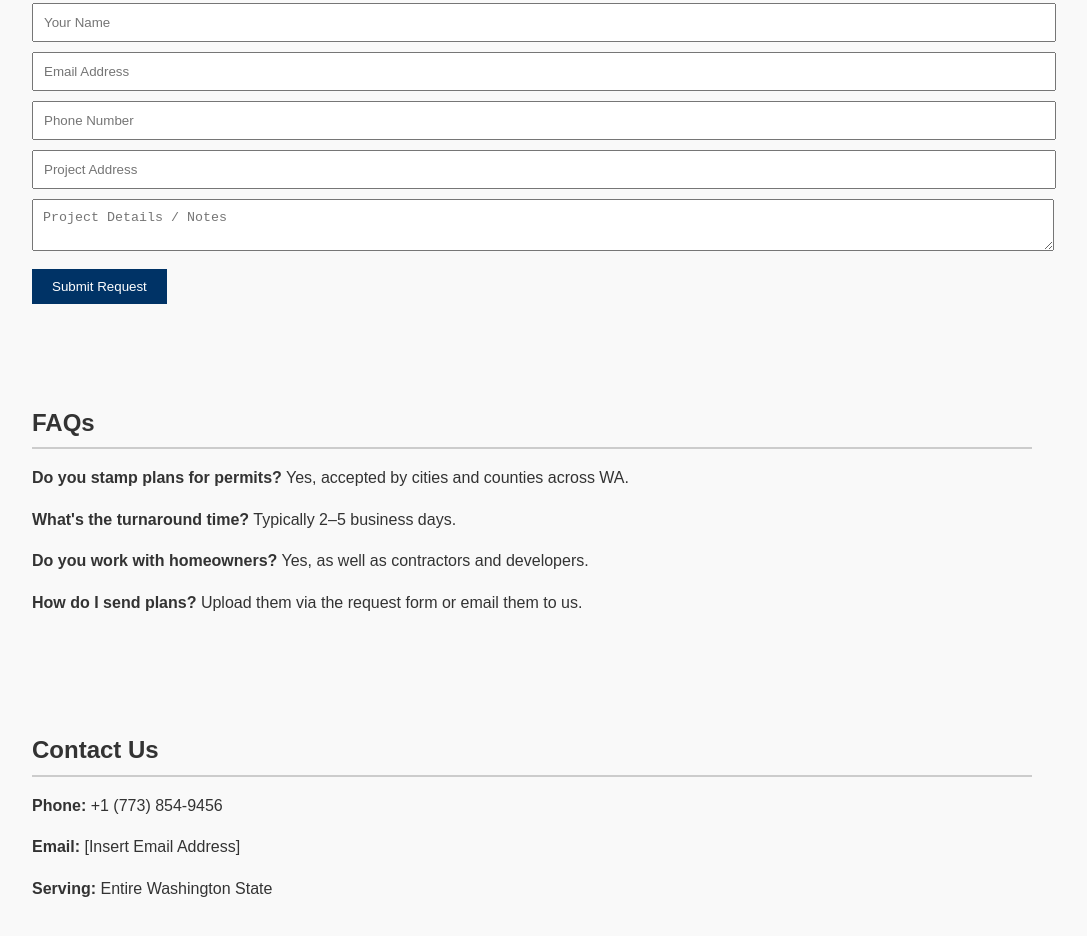
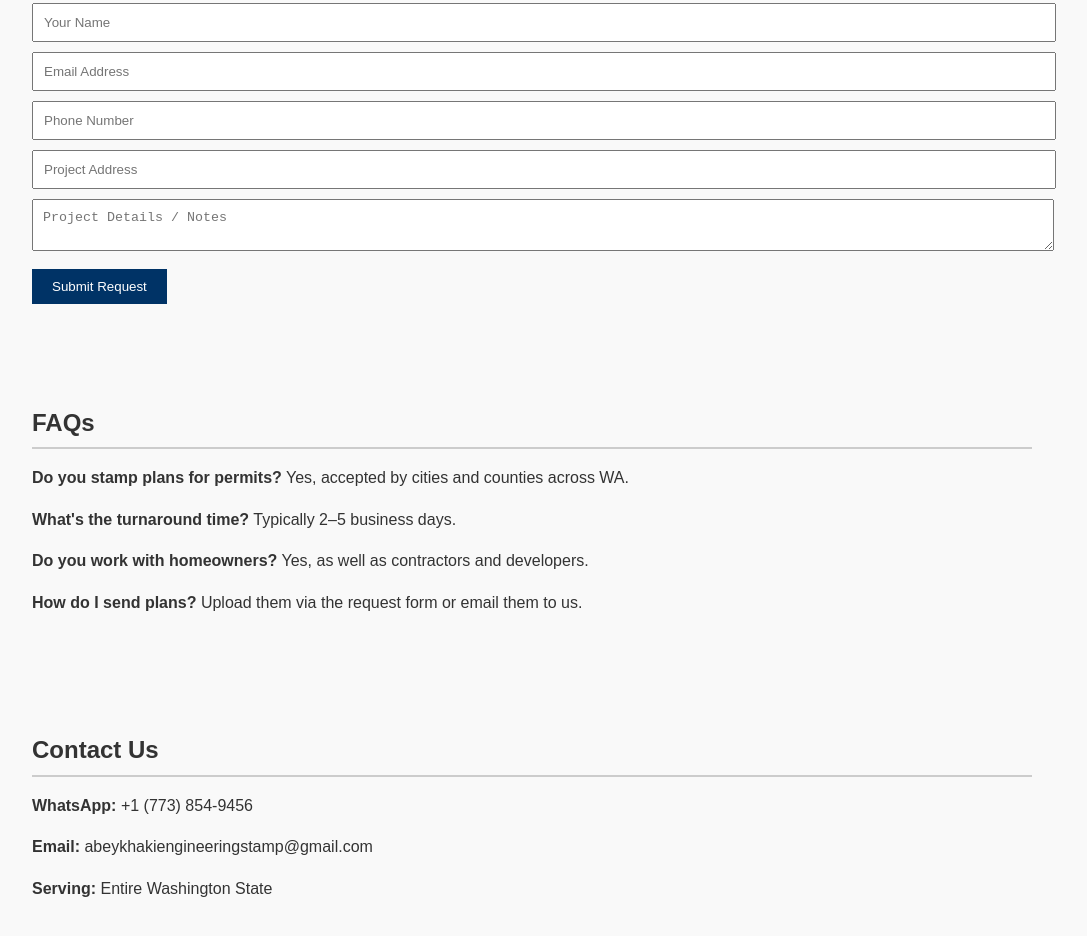
Before and after one commit to abbeyayo/Abey, a plain HTML site: page index.html in a window 1280 px wide. Shown: the part 1238-2174 px from the top of the page, without its empty margins (108-1195 px from the left). Drawn offline with Linux system fonts and the light colour scheme.

Commit message:
Update index.html

```diff
--- a/index.html
+++ b/index.html
@@ -124,7 +124,7 @@
 
   <section id="contact">
     <h2 class="section-title">Contact Us</h2>
-    <p><strong>Phone:</strong> +1 (773) 854-9456</p>
-    <p><strong>Email:</strong> [Insert Email Address]</p>
+    <p><strong>WhatsApp:</strong> +1 (773) 854-9456</p>
+    <p><strong>Email:</strong> abeykhakiengineeringstamp@gmail.com</p>
     <p><strong>Serving:</strong> Entire Washington State</p>
   </section>
```
